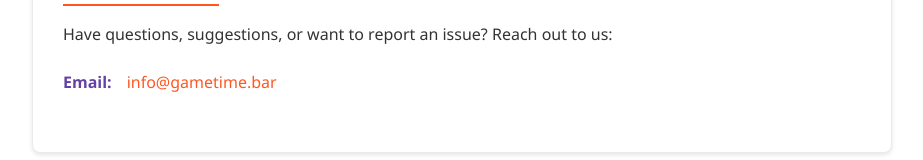
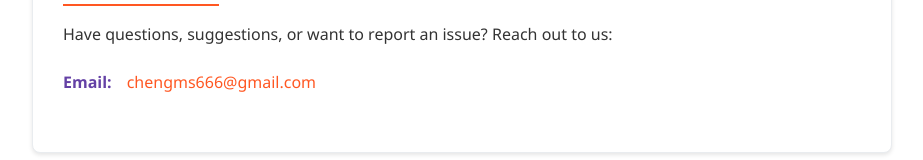
Before and after one commit to chengms/WebGameMulti, a React (Vite) app: page /about in a window 1280 px wide. Shown: the part 1776-1936 px from the top of the page, without its empty margins (303-1226 px from the left). Built offline with nearby package versions, Linux system fonts and the light colour scheme.

Commit message:
更新联系人邮箱地址: 将About页面和README文件中的邮箱地址统一更改为chengms666@gmail.com

```diff
--- a/src/pages/About/About.jsx
+++ b/src/pages/About/About.jsx
@@ -87,8 +87,8 @@ function About() {
           <ul className="about__list about__list--contact">
             <li>
               <strong>Email:</strong>
-              <a href="mailto:info@gametime.bar" className="about__link">
-                info@gametime.bar
+              <a href="mailto:chengms666@gmail.com" className="about__link">
+                chengms666@gmail.com
               </a>
             </li>
           </ul>
```
Also changed, not shown: 1 other file (tests, documents, lock files or other folders).
